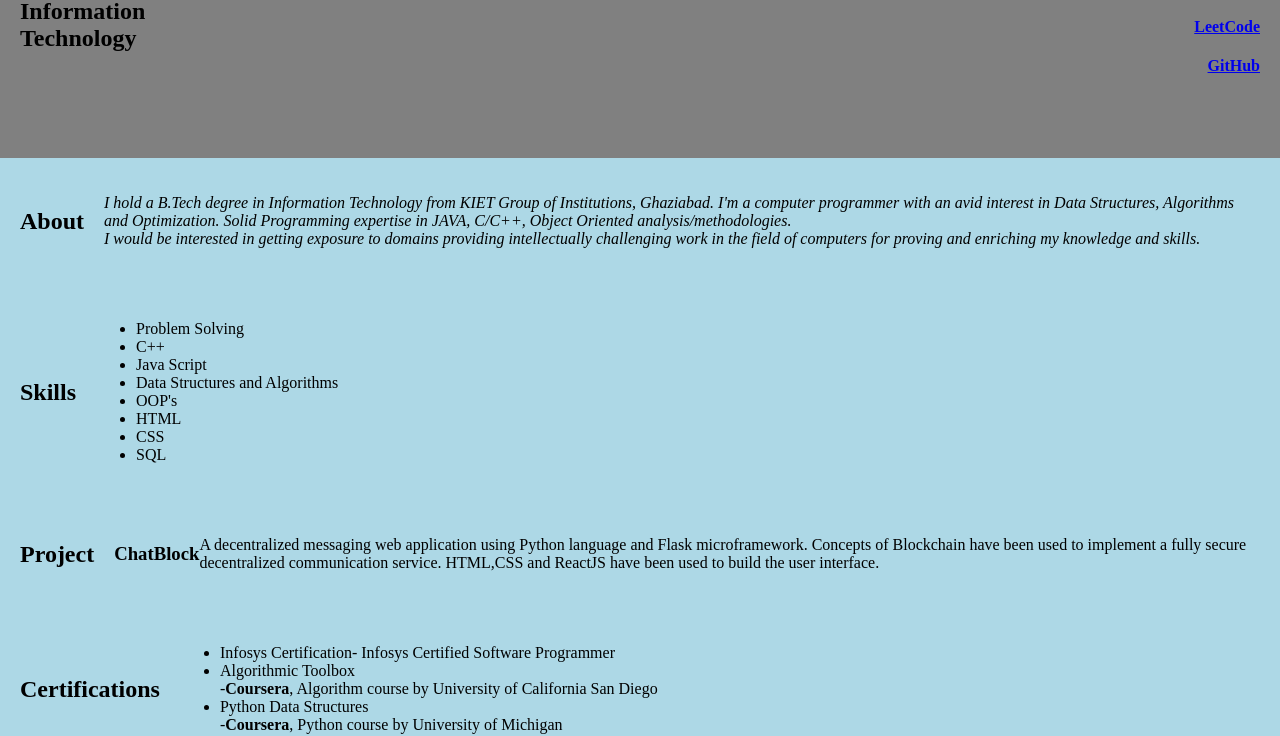
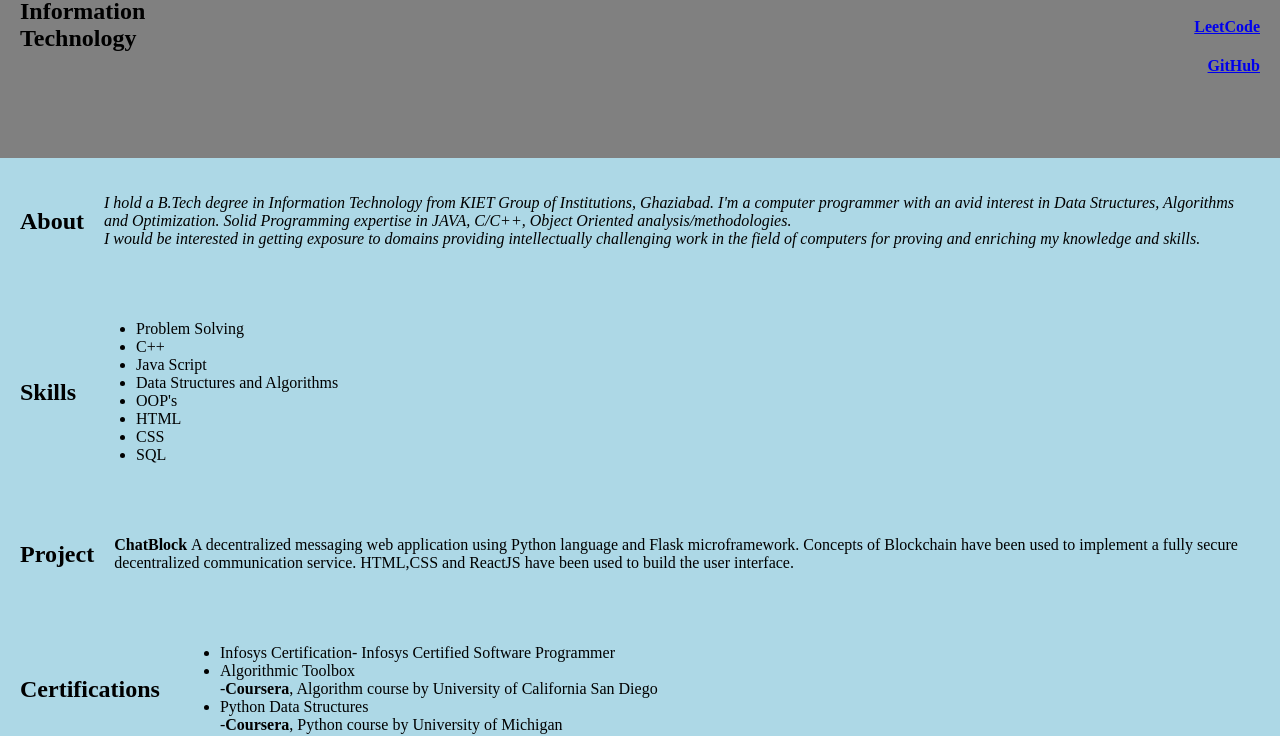
Before and after one commit to ab-rai/ab-rai.github.io, a plain HTML site: page index.html in a window 1280 px wide. Shown: the part 102-838 px from the top of the page. Drawn offline with Linux system fonts and the light colour scheme.

Commit message:
chatblock

```diff
--- a/index.html
+++ b/index.html
@@ -61,9 +61,8 @@
 				</div>
 
 				<div>
-					<h3> ChatBlock </h3>
 						<p>
-							A decentralized messaging web application using Python language and Flask microframework. Concepts of
+							<strong> ChatBlock </strong> A decentralized messaging web application using Python language and Flask microframework. Concepts of
 							Blockchain have been used to implement a fully secure decentralized communication service. HTML,CSS
 							and ReactJS have been used to build the user interface.
 						</p>
```
